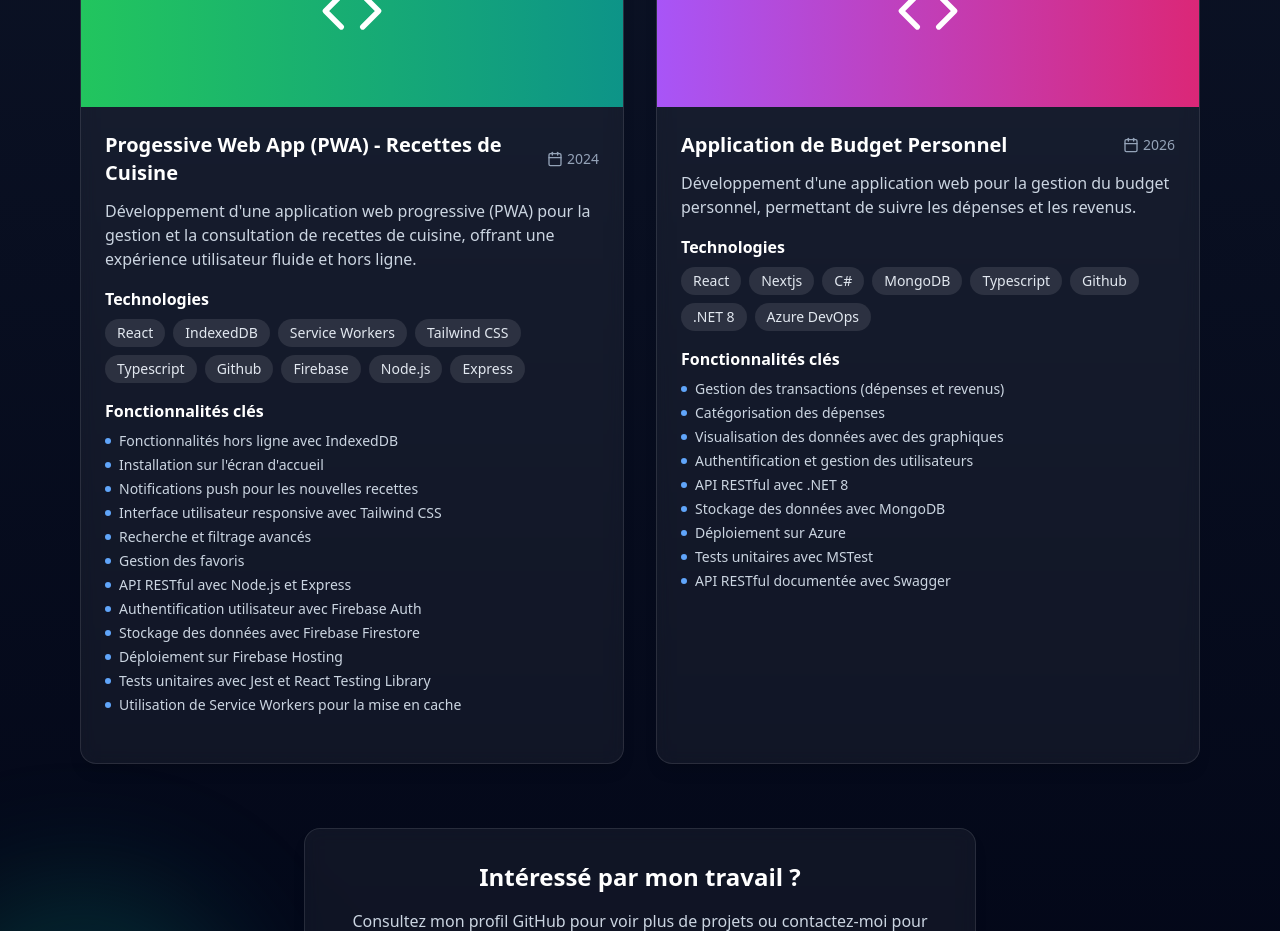
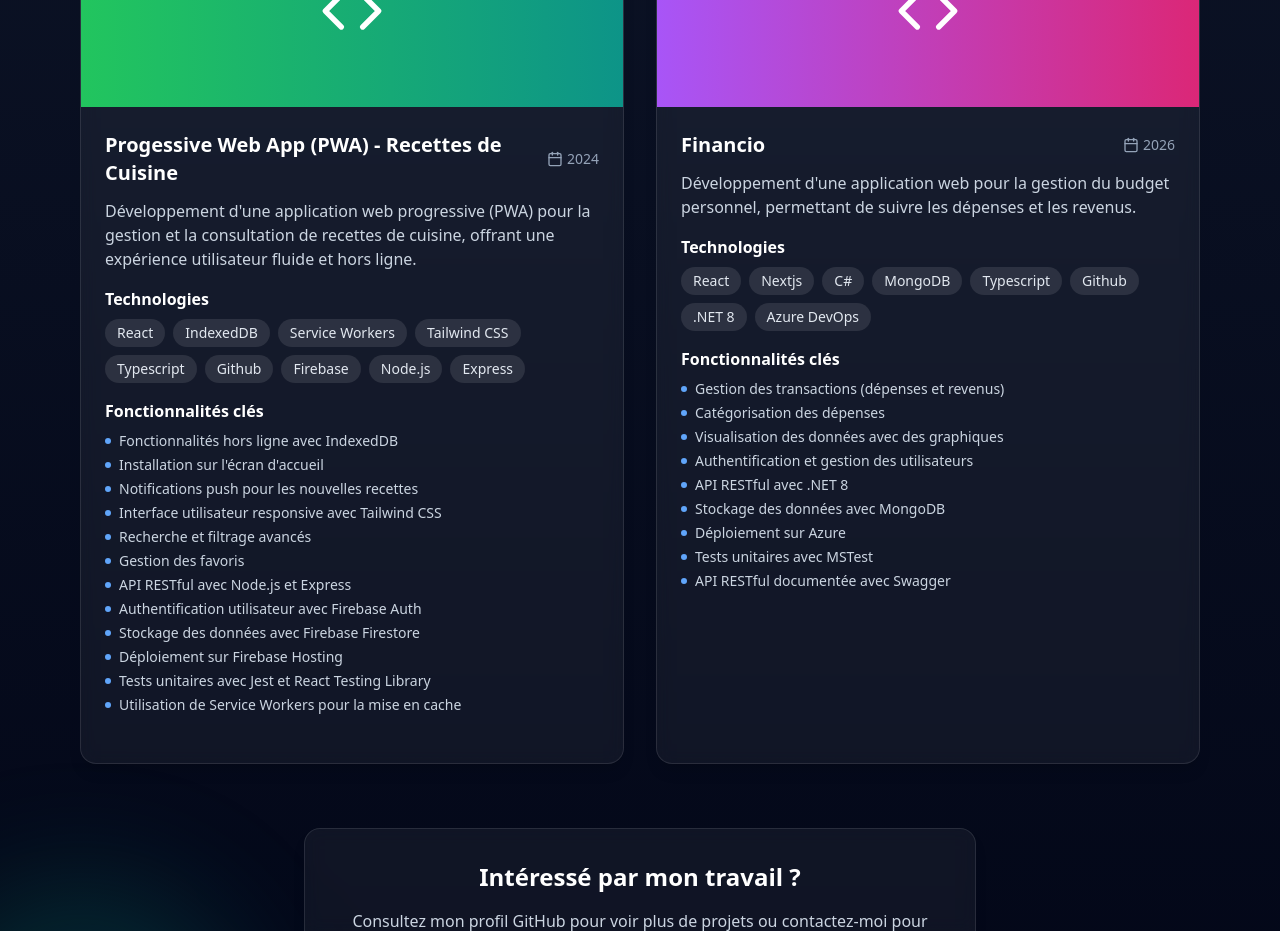
Before and after one commit to stevenzab/portfolio, a Next.js app: page /projects in a window 1280 px wide. Shown: the part 2460-3391 px from the top of the page. Built offline with nearby package versions, Linux system fonts and the light colour scheme.

Commit message:
[FIX] update project title from "Application de Budget Personnel" to "Financio"

```diff
--- a/pages/projects.tsx
+++ b/pages/projects.tsx
@@ -148,7 +148,7 @@ const ProjectsPage = () => {
     },
     {
       id: 8,
-      title: "Application de Budget Personnel",
+      title: "Financio",
       description: "Développement d'une application web pour la gestion du budget personnel, permettant de suivre les dépenses et les revenus.",
       image: "gradient-purple-pink",
       technologies: ["React", "Nextjs", "C#", "MongoDB", "Typescript", "Github", ".NET 8", "Azure DevOps"],
```
